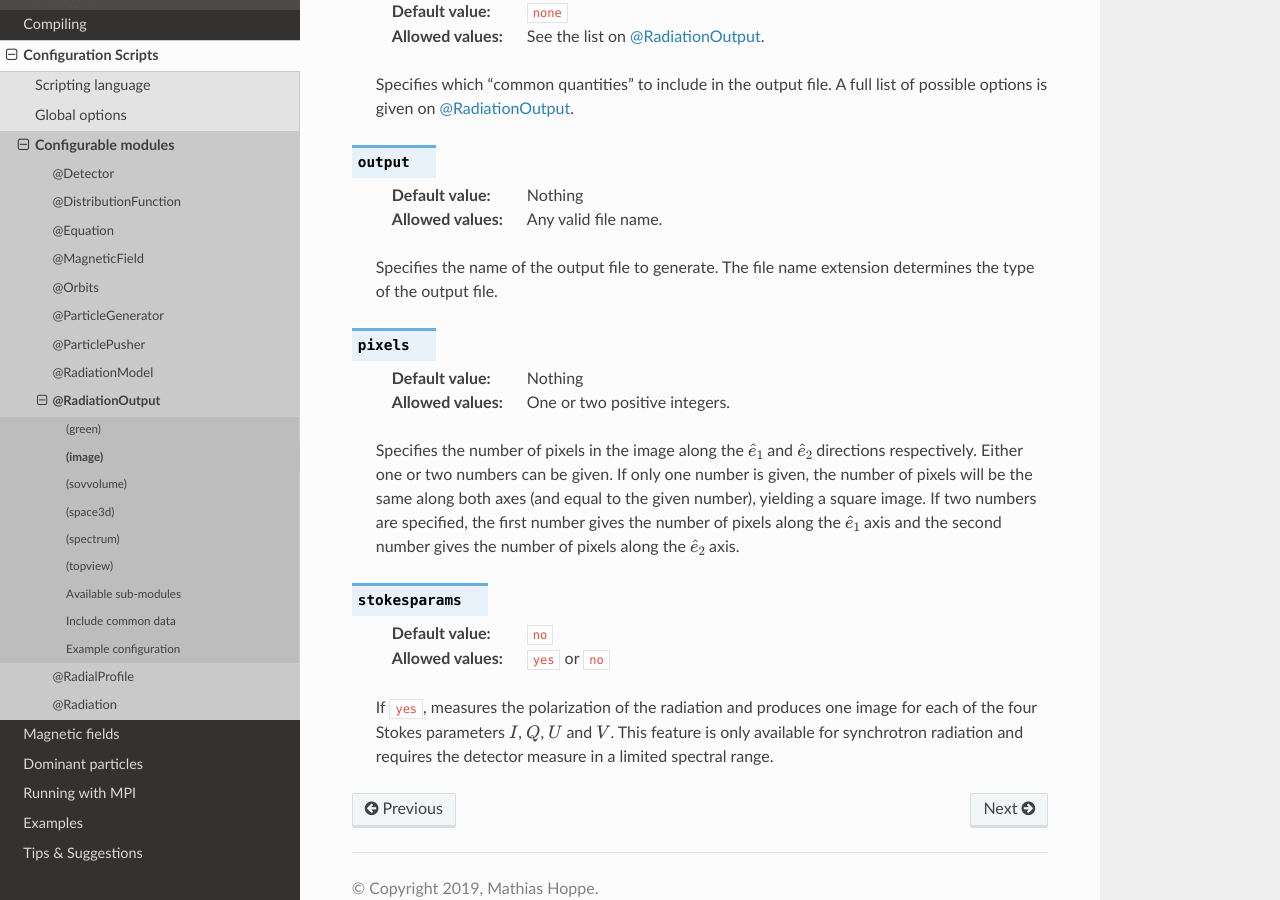
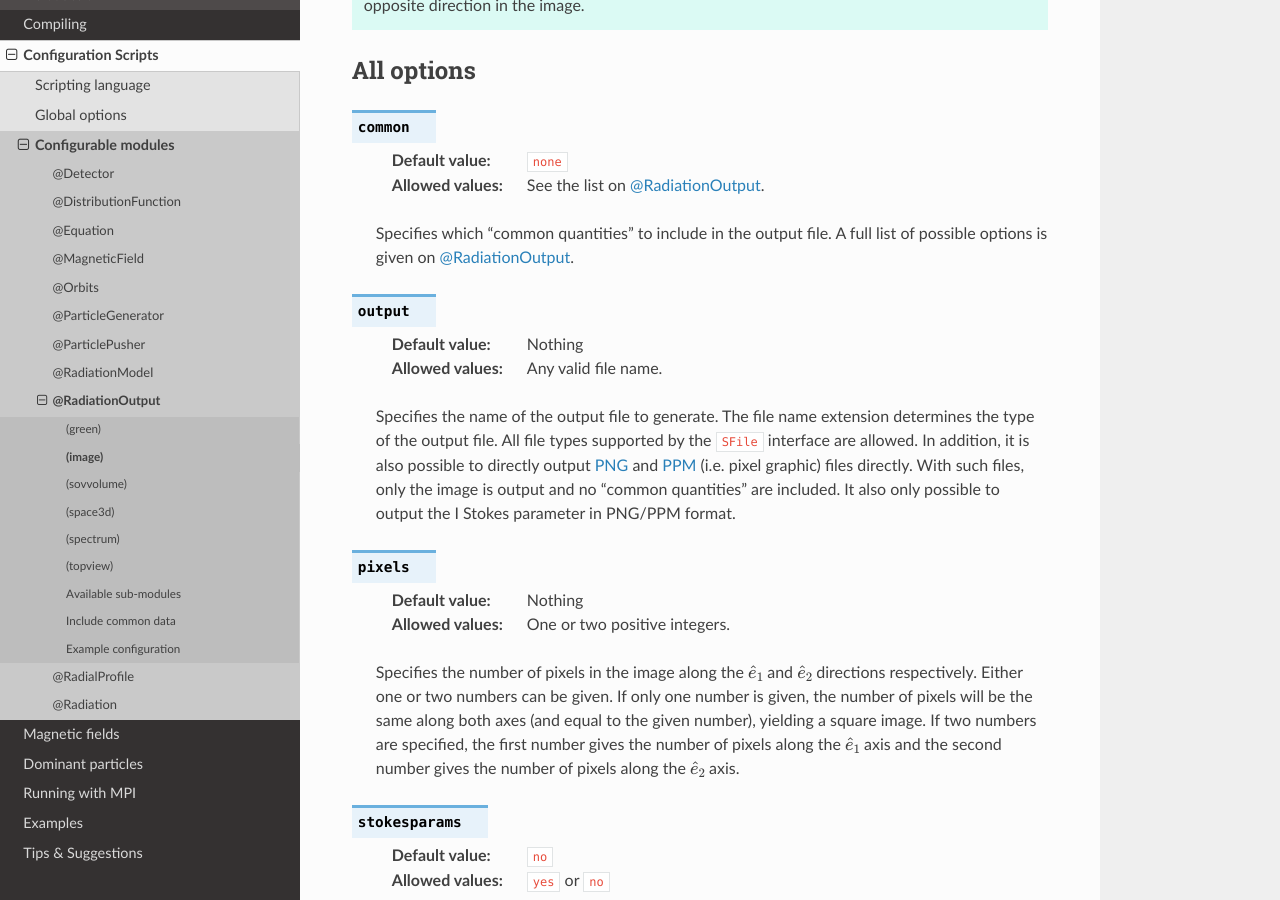
Before and after one commit to hoppe93/SOFT2, a Sphinx documentation site: the page built from doc/sphinx/source/scripts/RadiationOutput/Image.rst, in a window 1280 px wide and 900 px high, scrolled down 2921 px. Built offline with Sphinx 7.4.7 and the Read the Docs theme 2.0.0, drawn with Linux system fonts in a browser that asks for light colours; pages that are not in the unit, such as notebooks, are missing from menus; some of the changed text lies outside the part shown.

Commit message:
Document pixel graphic output support in 'Image' @RadiationOutput

```diff
--- a/doc/sphinx/source/scripts/RadiationOutput/Image.rst
+++ b/doc/sphinx/source/scripts/RadiationOutput/Image.rst
@@ -108,6 +108,12 @@
 | ``StokesV``           | ``stokesparams=yes`` | Image of Stokes :math:`V` parameter.                    |
 +-----------------------+----------------------+---------------------------------------------------------+
 
+.. note::
+
+   It is possible to output a pixel graphic image (PNG or PPM) directly,
+   instead of a MAT/HDF5 file as described above. Such pixel graphic images
+   can only contain the actual image, and no additional information.
+
 Common quantities
 -----------------
 By default, the following "common quantities" are also included in the output
@@ -164,7 +170,13 @@
    :Allowed values: Any valid file name.
 
    Specifies the name of the output file to generate. The file name extension
-   determines the type of the output file.
+   determines the type of the output file. All file types supported by the
+   ``SFile`` interface are allowed. In addition, it is also possible to
+   directly output `PNG <https://en.wikipedia.org/wiki/Portable_Network_Graphics>`_
+   and `PPM <https://en.wikipedia.org/wiki/Netpbm_format>`_ (i.e. pixel
+   graphic) files directly. With such files, only the image is output and
+   no "common quantities" are included. It also only possible to output the
+   I Stokes parameter in PNG/PPM format.
 
 .. option:: pixels
 
```
